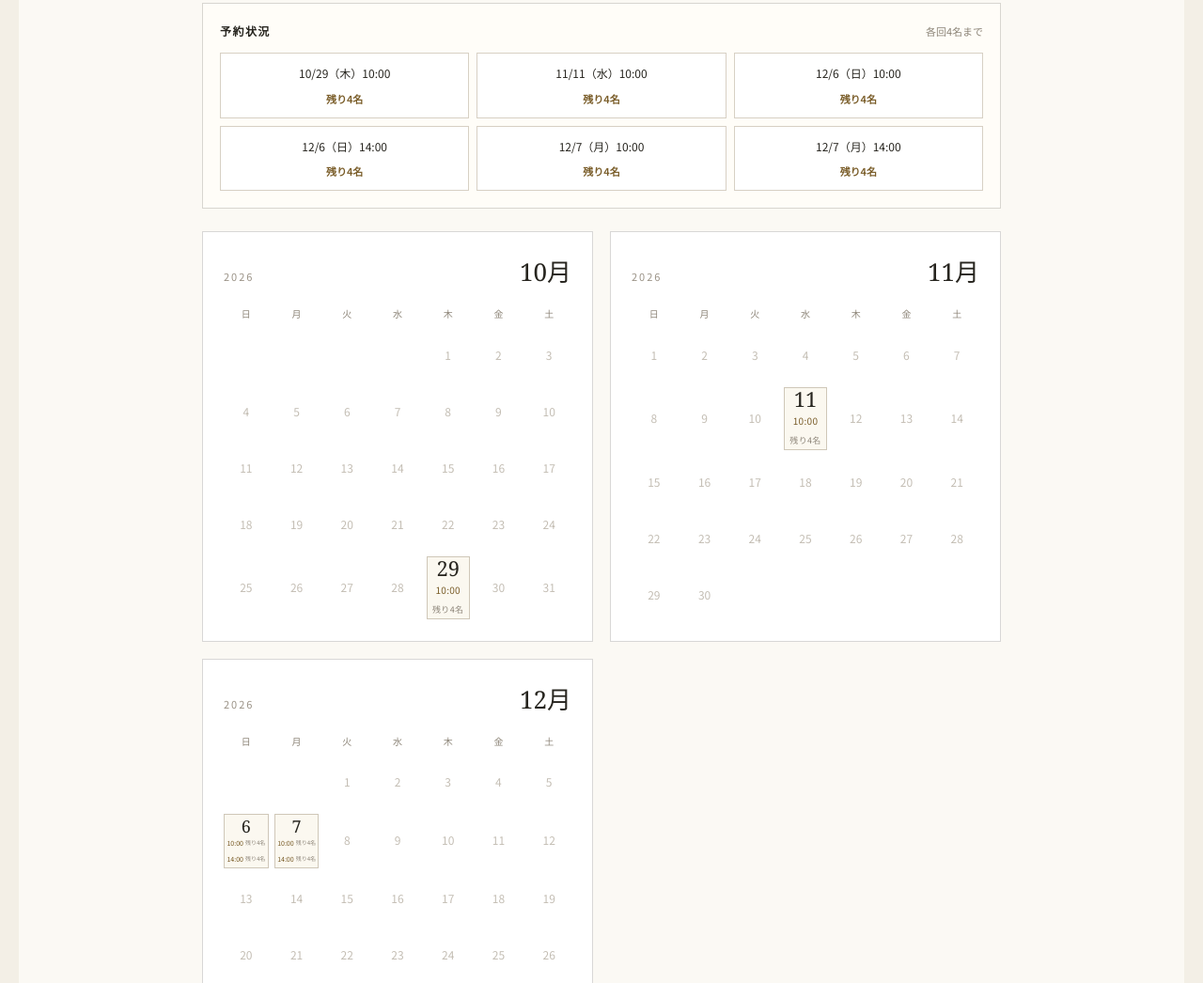
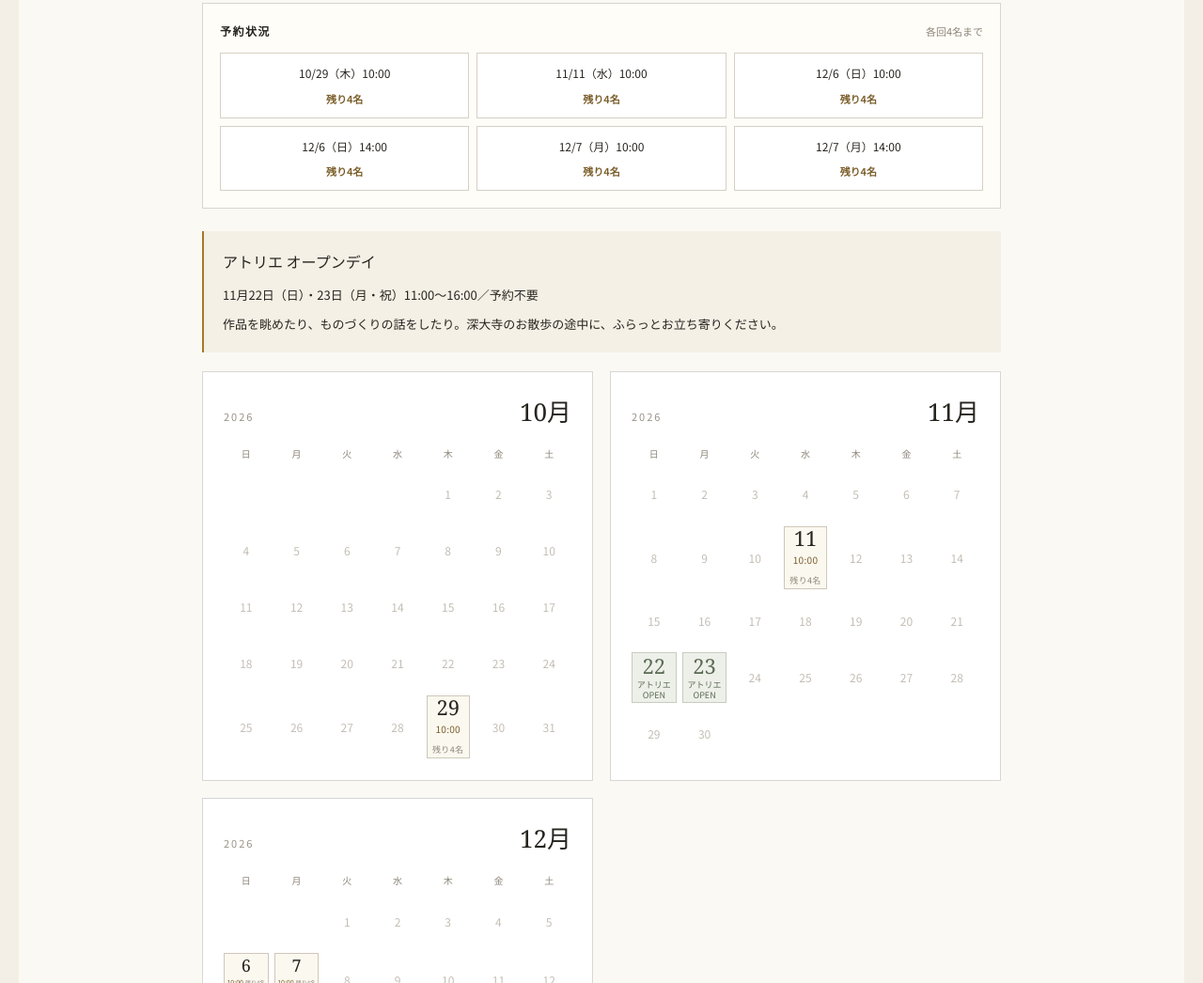
Before and after one commit to shirome18/wearbrass-workshop, a plain HTML site: page index.html in a window 1280 px wide. Shown: the part 5120-6166 px from the top of the page at 94% size. Drawn offline with Linux system fonts and the light colour scheme.

Commit message:
Add November 22 and 23 atelier open days

```diff
--- a/index.html
+++ b/index.html
@@ -9,7 +9,7 @@
   <link rel="preconnect" href="https://fonts.googleapis.com">
   <link rel="preconnect" href="https://fonts.gstatic.com" crossorigin>
   <link href="https://fonts.googleapis.com/css2?family=Noto+Sans+JP:wght@400;500;600&amp;family=Noto+Serif+JP:wght@500;600&amp;display=swap" rel="stylesheet">
-  <link rel="stylesheet" href="styles.css?v=20261012-live-booking">
+  <link rel="stylesheet" href="styles.css?v=20261012-open-days">
 </head>
 <body>
   <div class="preview-note">公開前の試作ページです。実際の予約は送信されません。</div>
@@ -214,6 +214,7 @@
               <button type="button" data-status-date="12月7日（月）14:00開始（約2〜3時間）"><span>12/7（月）14:00</span><b data-status-seat>残り4名</b></button>
             </div>
           </div>
+          <aside class="open-day-note"><strong>アトリエ オープンデイ</strong><p>11月22日（日）・23日（月・祝）11:00〜16:00／予約不要</p><p>作品を眺めたり、ものづくりの話をしたり。深大寺のお散歩の途中に、ふらっとお立ち寄りください。</p></aside>
           <div class="date-calendar-grid">
             <article class="calendar-month" aria-label="2026年10月の予約カレンダー">
               <div class="calendar-heading"><span>2026</span><strong>10月</strong></div>
@@ -281,8 +282,8 @@
                 <span class="calendar-day muted">19</span>
                 <span class="calendar-day muted">20</span>
                 <span class="calendar-day muted">21</span>
-                <span class="calendar-day muted">22</span>
-                <span class="calendar-day muted">23</span>
+                <span class="calendar-day atelier-open"><b>22</b><small>アトリエ<br>OPEN</small></span>
+                <span class="calendar-day atelier-open"><b>23</b><small>アトリエ<br>OPEN</small></span>
                 <span class="calendar-day muted">24</span>
                 <span class="calendar-day muted">25</span>
                 <span class="calendar-day muted">26</span>
--- a/styles.css
+++ b/styles.css
@@ -123,6 +123,12 @@ h2 { margin: 0 0 24px; font-size: clamp(30px, 2.8vw, 42px); line-height: 1.42; l
 .booking-status-list span { font-size: 12px; }
 .booking-status-list b { color: #7a5d29; font-size: 11px; font-weight: 600; }
 .date-calendar-grid { display: grid; grid-template-columns: repeat(2, minmax(0, 1fr)); gap: 18px; }
+.open-day-note { margin: 0 0 20px; padding: 18px 20px; border-left: 2px solid var(--brass); background: #f4f0e6; }
+.open-day-note strong { font-size: 16px; font-weight: 500; }
+.open-day-note p { margin: 8px 0 0; font-size: 13px; line-height: 1.8; }
+.calendar-day.atelier-open { flex-direction: column; color: #5b6a55; border-color: #c6cdbf; background: #edf0e8; }
+.calendar-day.atelier-open b { font: 22px Georgia, serif; line-height: 1; }
+.calendar-day.atelier-open small { margin-top: 4px; font-size: 9px; line-height: 1.3; text-align: center; }
 .calendar-month { padding: 22px; border: 1px solid var(--line); background: #fff; }
 .calendar-heading { display: flex; align-items: baseline; justify-content: space-between; margin-bottom: 18px; }
 .calendar-heading span { color: #9a9286; font-size: 11px; letter-spacing: .18em; }
```
